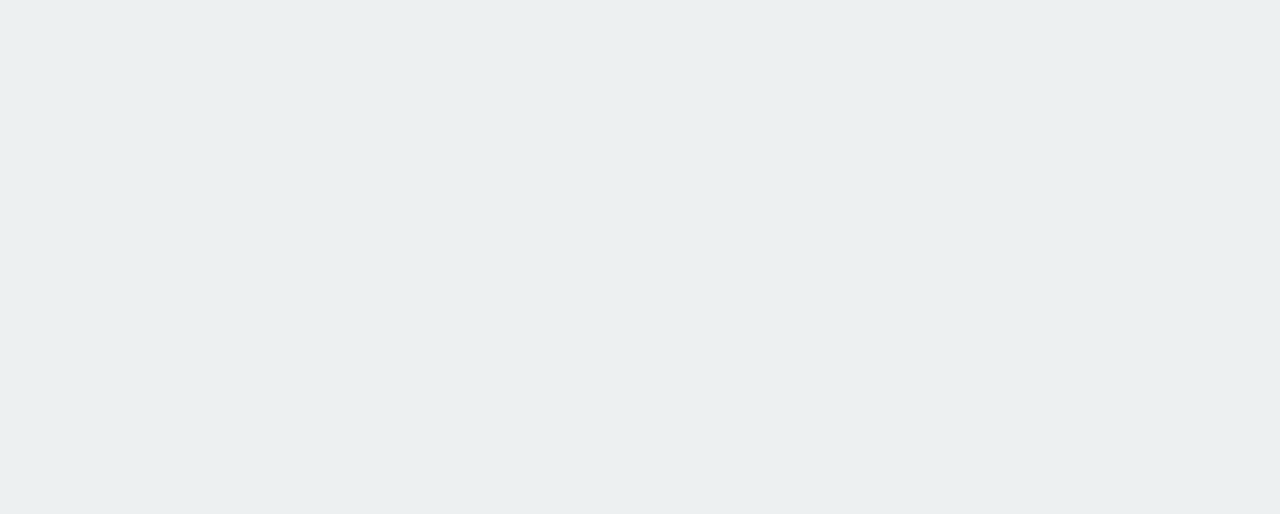
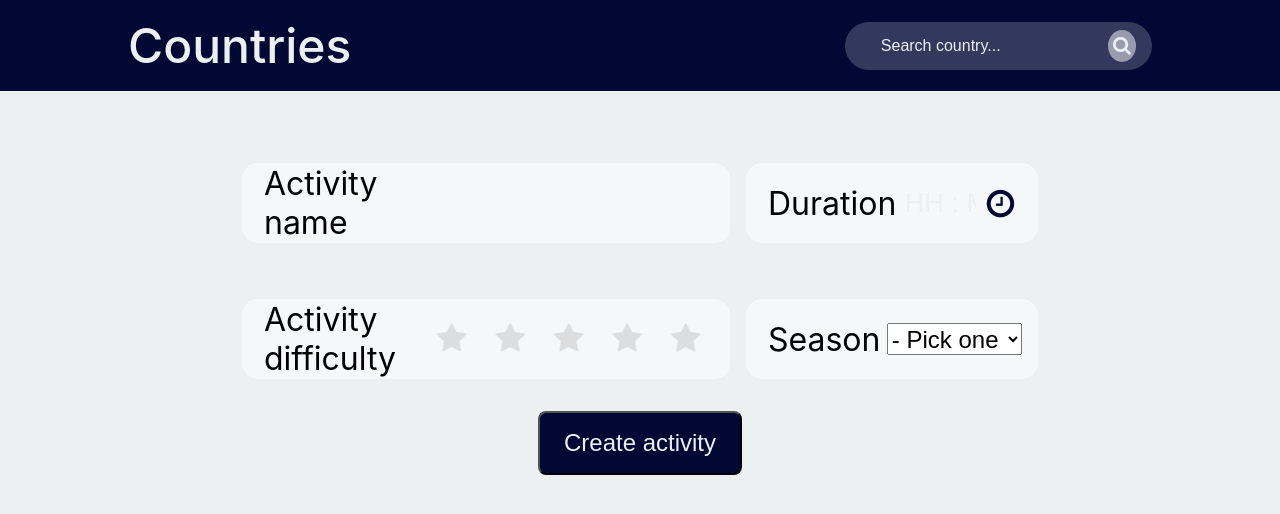
Before and after one commit to ssaavedraa/henry-pi, a React (Create React App) app in the folder client/: page /activity/create in a window 1280 px wide. Before the commit this address had no page. Shown: the top 514 px of the page. Built offline with nearby package versions, Linux system fonts and the light colour scheme.

Commit message:
Create activity component

```diff
--- a/client/package.json
+++ b/client/package.json
@@ -3,10 +3,15 @@
   "version": "0.1.0",
   "private": true,
   "dependencies": {
+    "@fortawesome/fontawesome-svg-core": "^1.3.0-beta3",
+    "@fortawesome/free-regular-svg-icons": "^6.0.0-beta3",
+    "@fortawesome/free-solid-svg-icons": "^6.0.0-beta3",
+    "@fortawesome/react-fontawesome": "^0.1.17",
     "@testing-library/jest-dom": "^5.11.6",
     "@testing-library/react": "^11.2.1",
     "@testing-library/user-event": "^12.2.2",
     "axios": "^0.25.0",
+    "fontawesome": "^5.6.3",
     "react": "^17.0.1",
     "react-dom": "^17.0.1",
     "react-redux": "^7.2.6",
--- a/client/public/index.html
+++ b/client/public/index.html
@@ -12,7 +12,7 @@
     <link rel="apple-touch-icon" href="%PUBLIC_URL%/logo192.png" />
 
     <link href="//maxcdn.bootstrapcdn.com/font-awesome/4.1.0/css/font-awesome.min.css" rel="stylesheet">
-
+    <link rel="stylesheet" href="https://cdn.jsdelivr.net/npm/@fortawesome/fontawesome-free@5.15.4/css/fontawesome.min.css">
     <link rel="manifest" href="%PUBLIC_URL%/manifest.json" />
 
     <title>Countries App</title>
--- a/client/src/App.js
+++ b/client/src/App.js
@@ -3,6 +3,7 @@ import {BrowserRouter as Router, Route, Routes} from 'react-router-dom'
 import Landing from './components/landing/lading-page.component';
 import Countries from './components/countries/countries';
 import Details from './components/details/details.component';
+import Create from './components/create/create.component';
 
 function App() {
   return (
@@ -12,6 +13,7 @@ function App() {
         <Route exact path ='/' element={<Landing/>} />
         <Route exact path='/home' element={<Countries/>} />
         <Route exact path='/country/:countryId' element={<Details />} />
+        <Route exact path='/activity/create' element={<Create />}/>
       </Routes>
       </div>
     </Router>
--- /dev/null
+++ b/client/src/components/activity/activity.component.jsx
@@ -0,0 +1,14 @@
+import React from "react";
+import { Link } from "react-router-dom";
+import './activity.css'
+
+export default function Activity(){
+
+    return(
+        <Link to={'/activity/create'} style={{textDecoration: 'none'}}>
+            <div className="activity-card">
+                    <h1>+</h1>
+            </div>
+        </Link>
+    )
+}
--- /dev/null
+++ b/client/src/components/activity/activity.css
@@ -0,0 +1,16 @@
+.activity-card{
+    height: 100%;
+    background-color: #edf0f1;
+    border-radius: 1rem;
+    padding: 1rem;
+}
+
+.activity-card h1{
+    display: flex;
+    align-items: center;
+    justify-content: center;
+    height: 100%;
+    color: #bec1c2;
+    font-size: 6rem;
+    font-weight: 300;
+}
--- /dev/null
+++ b/client/src/components/create/create.component.jsx
@@ -0,0 +1,74 @@
+import React from "react";
+import Nav from "../navbar/navbar.component";
+import './create.css'
+
+export default function Create(){
+
+    function activityDurationFormat(e){
+        let time = e.target.value
+        const numbers=['0', '1', '2', '3', '4', '5', '6', '7', '8', '9']
+
+
+        for(let character in time){
+            if(numbers.includes(time[character]) || time[character] === ':'){
+                if(time.length <= 5 ){
+                    if(time.length === 2){
+                        e.target.value = time + ':'
+                        console.log(time)
+                    }
+                    console.log(time)
+                }
+                else e.target.value = time.slice(0, -1)
+            }
+            else e.target.value = time.slice(0, -1)
+        }
+        return time
+    }
+
+
+
+    return(
+        <div className="create">
+            <Nav />
+            <div className="grid-container">
+                <div className="activity-form">
+                    <div className="field" id="name">
+                        <label htmlFor="activity-name">Activity name</label>
+                        <input type="text" name="activity-name" id="activity-name" placeholder="" />
+                    </div>
+                    <div className="field" id="duration">
+                        <label htmlFor="activity-duration">Duration</label>
+                        <div className="time-picker">
+                            <input type="text" placeholder="HH : MM" name="hours" id="hours" onChange={(e) => activityDurationFormat(e)} />
+                            <label className="time-icon"></label>
+                        </div>
+                    </div>
+                    <div className="field" id="difficulty">
+                        <label htmlFor="activity-difficulty">Activity difficulty</label>
+                        <div className="rating">
+                            <input type="radio" name="star" id="star1" value={5} onChange={(e) => console.log(e.target.value)} /><label htmlFor="star1" id="star-label"></label>
+                            <input type="radio" name="star" id="star2" value={4} onChange={(e) => console.log(e.target.value)} /><label htmlFor="star2" id="star-label"></label>
+                            <input type="radio" name="star" id="star3" value={3} onChange={(e) => console.log(e.target.value)} /><label htmlFor="star3" id="star-label"></label>
+                            <input type="radio" name="star" id="star4" value={2} onChange={(e) => console.log(e.target.value)} /><label htmlFor="star4" id="star-label"></label>
+                            <input type="radio" name="star" id="star5" value={1} onChange={(e) => console.log(e.target.value)} /><label htmlFor="star5" id="star-label"></label>
+                        </div>
+                    </div>
+                    <div className="field" id="season">
+                        <label htmlFor="activity-season">Season</label>
+                        <select name="season" id="season-dropdown" placeholder="Pick">
+                            <option disabled selected>- Pick one -</option>
+                            <option value="Summer">Summer</option>
+                            <option value="Autumm">Autumm</option>
+                            <option value="Winter">Winter</option>
+                            <option value="Spring">Spring</option>
+                        </select>
+                    </div>
+                    <div className="create-button">
+                        <button>Create activity</button>
+                    </div>
+
+                </div>
+            </div>
+        </div>
+    )
+}
--- /dev/null
+++ b/client/src/components/create/create.css
@@ -0,0 +1,155 @@
+.activity-form{
+    grid-area: b;
+    margin: 1.5rem;
+    display: flex;
+    flex-wrap: wrap;
+    align-items: center;
+    justify-content: center;
+}
+
+.field{
+    border-radius: 1rem;
+    padding: 1rem;
+    margin: 0.5rem;
+    margin-top: 3rem;
+    height: 5rem;
+    background-color: rgba(255, 255, 255, 0.5);
+    display: flex;
+    align-items: center;
+    justify-content: space-between;
+}
+
+.field label{
+    font-size: 2rem;
+    padding: 0.4rem;
+}
+
+.field input{
+    font-size: 1.7rem;
+    padding: 0.5rem;
+    color: black;
+}
+
+.field#name{
+    width: 50%;
+}
+
+.field#difficulty{
+    width: 50% ;
+}
+
+#difficulty input{
+    display: none;
+}
+
+.rating{
+    display: flex;
+    flex-direction: row;
+    justify-content: center;
+    align-items: center;
+    width: 60%;
+    height: 2rem;
+    position: relative;
+    transform: rotateY(180deg);
+}
+
+.rating #star-label{
+    display: block;
+    cursor: pointer;
+    margin-left: 1rem;
+}
+
+.rating #star-label:before{
+    font-family: fontAwesome;
+    content: '\f005';
+    position: relative;
+    display: block;
+    color: rgba(0, 0, 0, 0.1);
+}
+
+.rating #star-label:after{
+    font-family: fontAwesome;
+    content: '\f005';
+    position: absolute;
+    top: 0;
+    display: block;
+    color: rgb(0, 8, 51);
+    text-shadow: 0 2px 5px rgba(0, 0, 0, 0.5);
+    transform: scale(0%);
+    transition: transform 0.5s;
+}
+
+.rating #star-label:hover::after,
+.rating #star-label:hover ~ #star-label::after,
+.rating input:checked ~ #star-label:after{
+    transform: scale(100%);
+}
+
+.field#duration{
+    width: 30%;
+}
+
+.field#duration input{
+    text-align: center;
+}
+
+.field#season{
+    width: 30%;
+}
+
+.create-button{
+    width: 100%;
+    text-align: center;
+    padding: 1.5rem;
+}
+
+.create-button button{
+    padding: 1rem 1.5rem;
+    border-radius: 0.5rem;
+    background-color: rgb(0, 8, 51);
+    color: #edf0f1;
+    font-size: 1.5rem;
+}
+
+.create-button button:hover{
+    cursor: pointer;
+}
+
+#season-dropdown{
+    width: 70%;
+    height: 2rem;
+    font-size: 1.5rem;
+    text-align: center;
+}
+
+.time-picker #hours{
+    width: 60%;
+    padding: 0;
+    height: 80%;
+    flex: none
+}
+
+.time-picker{
+    display: flex;
+    align-items: center;
+    justify-content: space-around;
+}
+
+.time-icon h1{
+    height: 100%;
+}
+
+.time-icon:after{
+    font-family: fontAwesome;
+    content: '\f017';
+    font-size: 2rem;
+    color: rgb(0, 8, 51);
+}
+
+.create-button button:hover{
+    transform: scale(1.05);
+}
+
+.create-button button:active{
+    transform: scale(1);
+}
--- a/client/src/components/details/details.component.jsx
+++ b/client/src/components/details/details.component.jsx
@@ -5,6 +5,7 @@ import { getCountry } from "../../redux/actions/actions";
 import Nav from "../navbar/navbar.component";
 import './details.css'
 import { useParams } from "react-router-dom";
+import Activity from "../activity/activity.component";
 
 export default function Details(){
 
@@ -14,7 +15,7 @@ export default function Details(){
 
     useEffect(() => {
         dispatch(getCountry(countryId))
-    }, [dispatch])
+    },)
 
     const country = useSelector((state) => state.country)
 
@@ -42,7 +43,7 @@ export default function Details(){
                                 <li>Population: {Intl.NumberFormat('en-US').format(country.population)} habitants </li>
                             </ul>
                             <div className="activities">
-                                No activities found
+                                <Activity />
                             </div>
                         </div>
                     </div>
--- a/client/src/components/details/details.css
+++ b/client/src/components/details/details.css
@@ -44,7 +44,10 @@
     width: 100%;
     border-radius: 1rem;
     padding: 1rem;
-    text-align: center;
+    display: flex;
+    flex-direction: row;
+    justify-content: flex-start;
+    align-items: center;
 }
 
 .country-flag{
```
Also changed, not shown: client/src/activities/activities.component.jsx (deleted), client/src/activities/activities.css (deleted).
